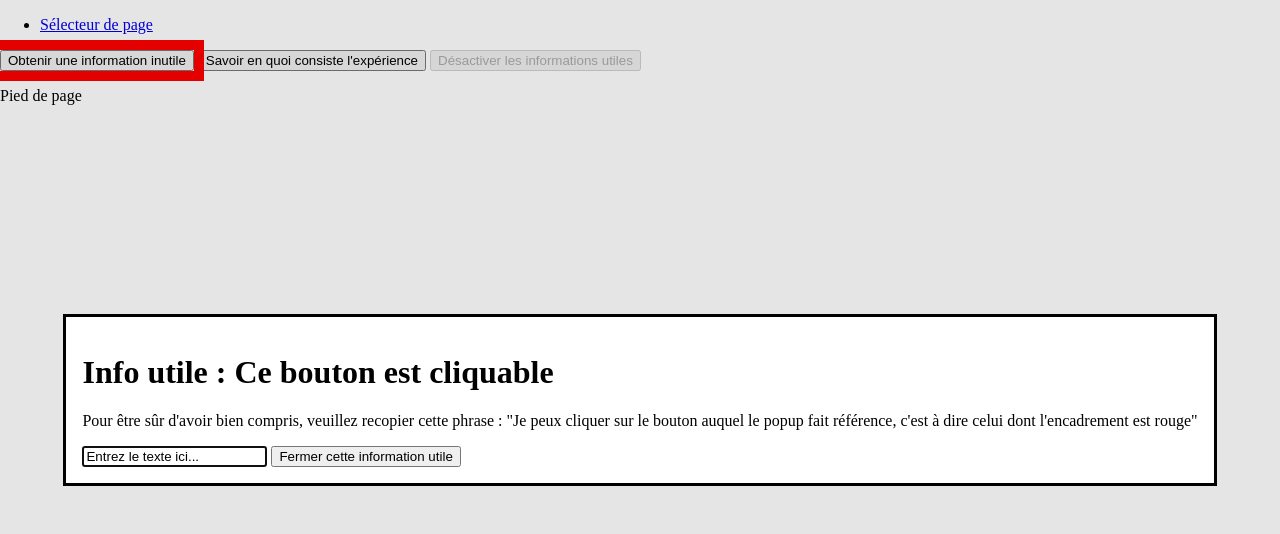
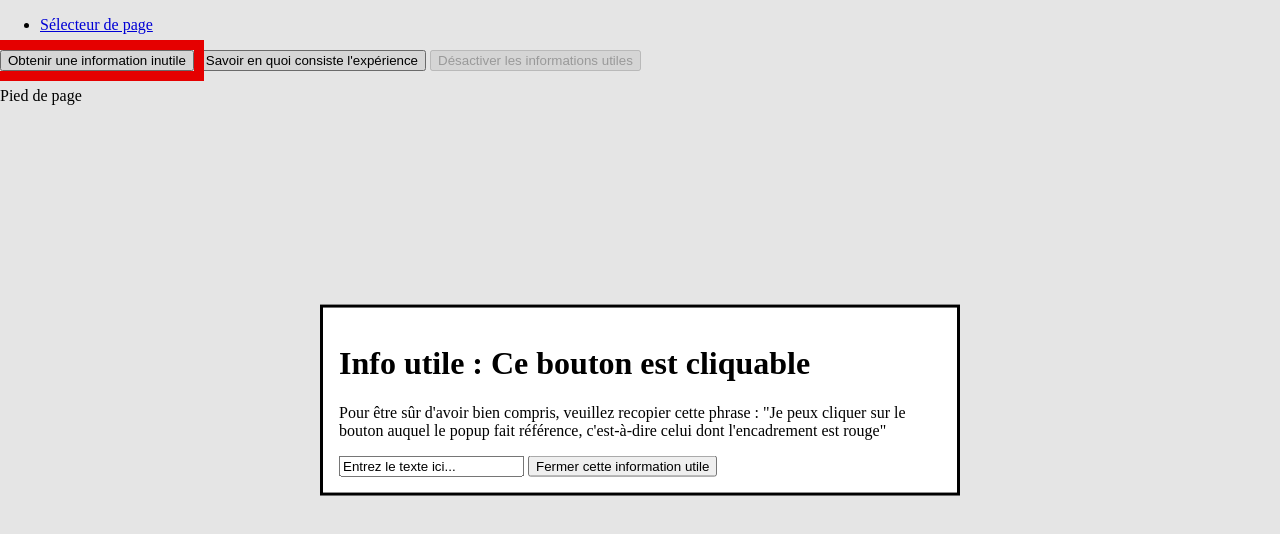
Before and after one commit to science-numerale/yuser, a SvelteKit app: page /experience in a window 1280 px wide. Shown: the top 534 px of the page. Built offline with nearby package versions, Linux system fonts and the light colour scheme.

Commit message:
Mise à jour du système de popup
À présent, les interaction par défaut des <dialog> ne sont plus un
problème (la touche échap par exemple ne fonctionne plus, youpi !)
Cela permet aussi un meilleur contrôle, notamment avec z-index

```diff
--- a/src/components/Cheats.svelte
+++ b/src/components/Cheats.svelte
@@ -51,7 +51,8 @@
 
 <style>
 	.cheat {
-		position: absolute;
+		position: fixed;
 		bottom: 0;
+		z-index: 99999;
 	}
 </style>
--- a/src/components/Popup.svelte
+++ b/src/components/Popup.svelte
@@ -10,27 +10,52 @@
 		popup?: PopupControls;
 	} = $props();
 
-	function handleKeydown(event: KeyboardEvent) {
-		if (event.key === "Escape") {
-			event.preventDefault(); // Prevent the default action (closing the dialog)
-		}
-	}
-
-	let dialogue: HTMLDialogElement | undefined = $state();
+	let ouvert = $state(false);
+	let resolution = ()=>{}
 
 	popup = {
 		async ouvrir() {
-			dialogue.showModal();
+			ouvert = true;
 			return new Promise((resolve) => {
-				dialogue.addEventListener("close", () => resolve());
+				resolution = resolve
 			});
 		},
 		fermer() {
-			dialogue.close();
+			ouvert = false;
+			resolution()
 		},
 	};
 </script>
 
-<dialog bind:this={dialogue} onkeydowncapture={handleKeydown}>
-	{@render children()}
-</dialog>
+{#if ouvert}
+	<div class="cacheur"></div>
+	<div class="contenu">
+		{@render children()}
+	</div>
+{/if}
+
+<style>
+	.contenu {
+		position: fixed;
+		top: 50%;
+		left: 50%;
+		transform: translate(-50%, -50%);
+		z-index: 999;
+
+		background: white;
+		border: solid black;
+		padding: 1rem;
+	}
+	.cacheur {
+		content: "";
+		position: fixed;
+		top: 0;
+		bottom: 0;
+		left: 0;
+		right: 0;
+		z-index: 999;
+
+		background: black;
+		opacity: 10%;
+	}
+</style>
--- a/src/components/TutoPopup.svelte
+++ b/src/components/TutoPopup.svelte
@@ -89,7 +89,7 @@
 <style>
 	.lui {
 		outline: red solid 10px;
-		z-index: 10;
 		position: relative;
+		z-index: 1;
 	}
 </style>
--- a/src/routes/experience/+page.svelte
+++ b/src/routes/experience/+page.svelte
@@ -20,7 +20,7 @@
 <TutoPopup
 	bind:popup={tuto1}
 	info="Ce bouton est cliquable"
-	memorisation="Je peux cliquer sur le bouton auquel le popup fait référence, c'est à dire celui dont l'encadrement est rouge"
+	memorisation="Je peux cliquer sur le bouton auquel le popup fait référence, c'est-à-dire celui dont l'encadrement est rouge"
 >
 	<button onclick={() => alert(faits[Math.floor(Math.random() * faits.length)])}
 		>Obtenir une information inutile</button
@@ -30,7 +30,7 @@
 <TutoPopup
 	bind:popup={tuto2}
 	info="Ce bouton est cliquable"
-	memorisation="Je peux cliquer sur le bouton auquel le popup fait référence, c'est à dire celui dont l'encadrement est rouge, et qui n'affiche pas le nombre {Math.random().toString()}"
+	memorisation="Je peux cliquer sur le bouton auquel le popup fait référence, c'est-à-dire celui dont l'encadrement est rouge, et qui n'affiche pas le nombre {Math.random().toString()}"
 >
 	<button onclick={() => alert("En rien pour le moment")}
 		>Savoir en quoi consiste l'expérience</button
--- a/src/routes/page/+page.svelte
+++ b/src/routes/page/+page.svelte
@@ -1,7 +1,8 @@
 <script lang="ts">
 	import { page } from "$app/state";
 
-	let nom = `la page n°${page.url.searchParams.get("n")}`
+	let param = page.url.searchParams.get("n")
+	let nom = param ? `la page n°${param}` : "la page mystère"
 </script>
 
 <h1>Bienvenue sur {nom}</h1>
```
